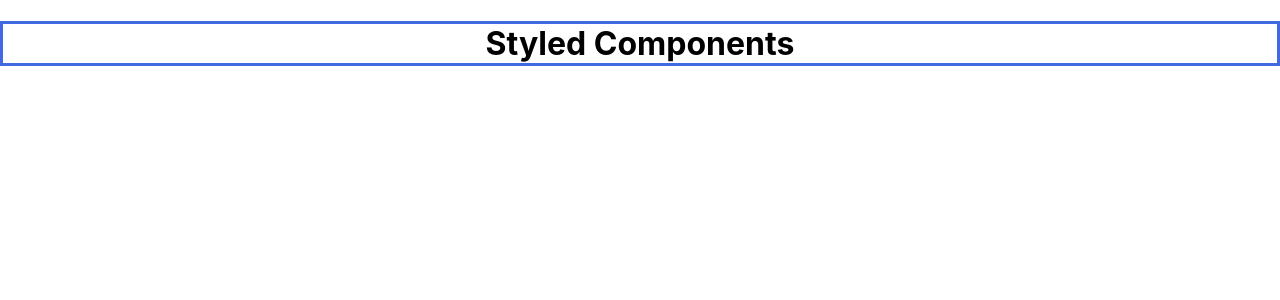
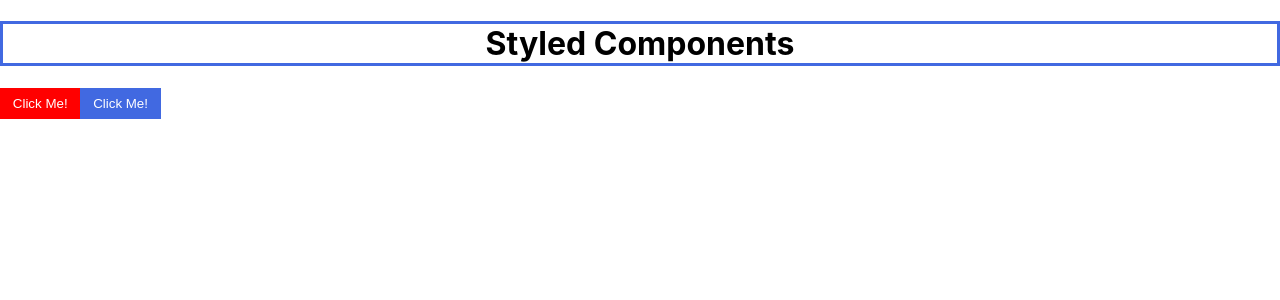
Before and after one commit to josefelipegh/React_Udemy_DorianDesings, a React (Create React App) app in the folder 10-styled-components/: page / in a window 1280 px wide. Shown: the top 300 px of the page. Built offline with nearby package versions, Linux system fonts and the light colour scheme.

Commit message:
Estilos dinámicos con props

```diff
--- a/10-styled-components/src/components/button/Button.jsx
+++ b/10-styled-components/src/components/button/Button.jsx
@@ -1,20 +1,11 @@
 import styled from 'styled-components';
 
-const color = 'royalblue';
-
-const padding = '2rem';
-
-const StyledButton = styled.button`
-    background-color: ${color};
+const Button = styled.button`
+    background-color: ${({bgcolor}) => bgcolor};
+    border: none;
     color: #fff;
-    padding: ${padding};
-
-    &:hover {
-        background-color : red;
-        color: ${color};
-    }
+    outline: none;
+    padding: .5rem .8rem;
 `
 
-const Button = () => <StyledButton>Click me!</StyledButton>
-
 export default Button;
--- a/10-styled-components/src/components/title/Title.jsx
+++ b/10-styled-components/src/components/title/Title.jsx
@@ -1,6 +1,7 @@
 import React from 'react';
 
 import styled from 'styled-components';
+import Button from '../button/Button';
 
 const getBorder = (width, type, color) => {
     return `${width} ${type} ${color}`
@@ -14,7 +15,11 @@ const TitleStyled = styled.h1`
 const Title = () => {
 
     return (
-    <TitleStyled>Styled Components</TitleStyled>
+        <>
+            <TitleStyled>Styled Components</TitleStyled>
+            <Button bgcolor='red'>Click Me!</Button>
+            <Button bgcolor='royalblue'>Click Me!</Button>
+        </>
     );
 }
 
```
